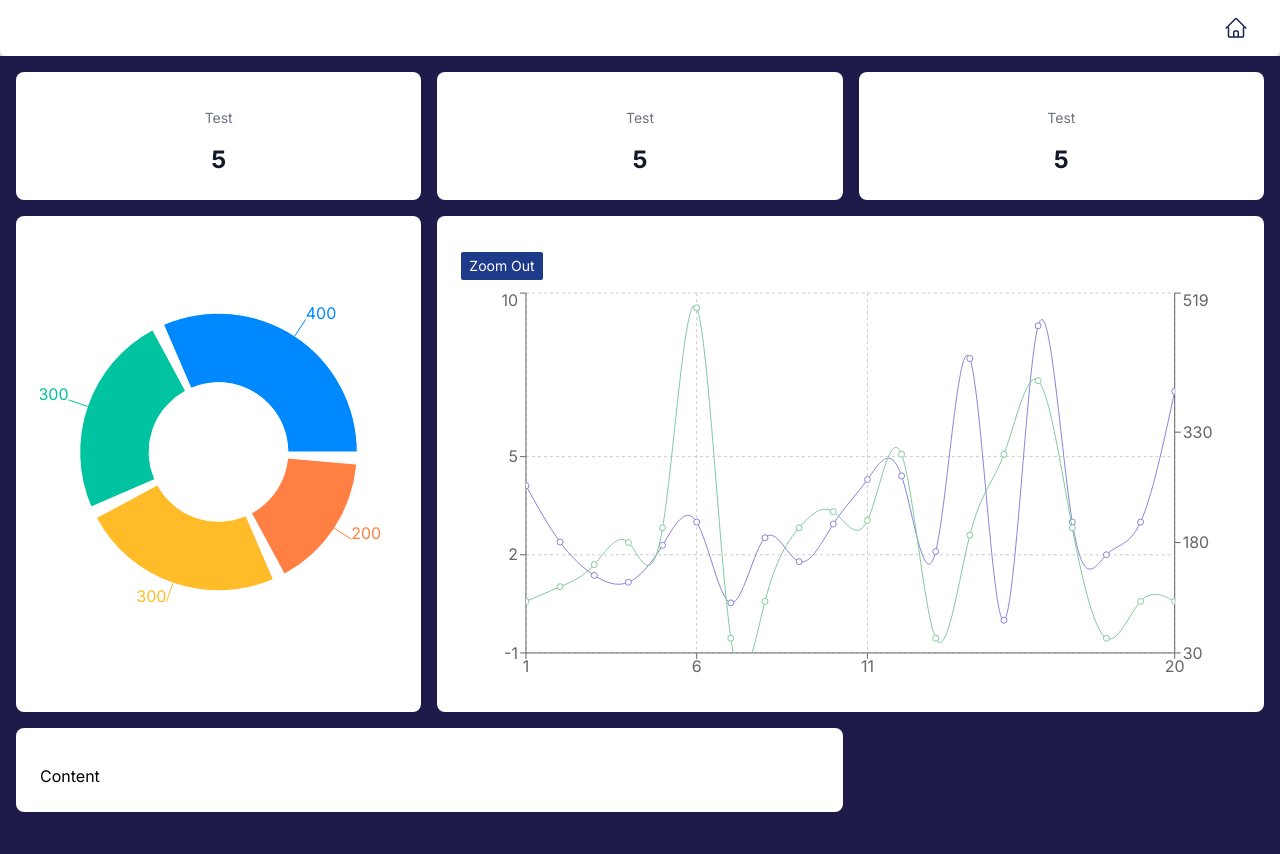
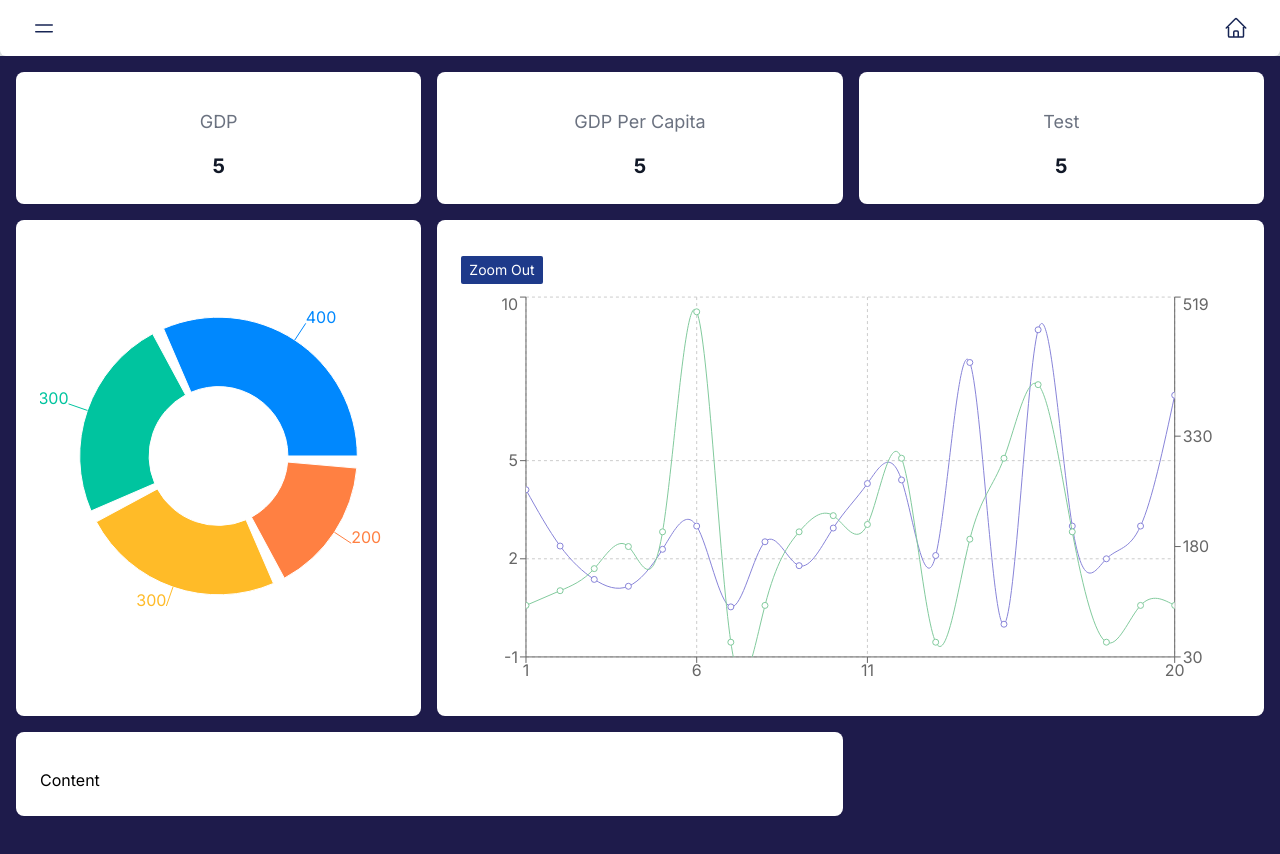
Before and after one commit to Taylorgtyler/portfolio-dashboard, a Next.js app: page / in a window 1280 px wide. Built offline with nearby package versions, Linux system fonts and the light colour scheme.

Commit message:
updated kpi styles and added header icon

```diff
--- a/app/components/dashboardheader/index.js
+++ b/app/components/dashboardheader/index.js
@@ -1,9 +1,10 @@
 import React from "react";
-import { HomeIcon } from "@heroicons/react/24/outline";
+import { HomeIcon, Bars2Icon } from "@heroicons/react/24/outline";
 
 const DashboardHeader = () => {
   return (
-    <div className="bg-white p-4 z-50 rounded-bl-md rounded-br-md flex justify-end">
+    <div className="bg-white p-4 z-50 rounded-bl-md rounded-br-md flex justify-between">
+      <Bars2Icon className="h-6 w-6 text-blue-950 ml-4" />
       <HomeIcon className="h-6 w-6 text-blue-950 mr-4" />
     </div>
   );
--- a/app/components/kpi/index.js
+++ b/app/components/kpi/index.js
@@ -3,8 +3,8 @@ import React from "react";
 const KPI = ({ label, value }) => {
   return (
     <div className="text-center rounded-lg">
-      <div className="text-sm text-gray-500 mb-4">{label}</div>
-      <div className="text-2xl font-bold text-gray-900">{value}</div>
+      <div className="text-lg text-gray-500 mb-4">{label}</div>
+      <div className="text-xl font-bold text-gray-900">{value}</div>
     </div>
   );
 };
--- a/app/page.js
+++ b/app/page.js
@@ -8,10 +8,10 @@ export default function Home() {
   return (
     <DashboardLayout>
       <Card rowSpan={1} colSpan={1}>
-        <KPI label={"Test"} value={5} />
+        <KPI label={"GDP"} value={5} />
       </Card>
       <Card rowSpan={1} colSpan={1}>
-        <KPI label={"Test"} value={5} />
+        <KPI label={"GDP Per Capita"} value={5} />
       </Card>
       <Card rowSpan={1} colSpan={1}>
         <KPI label={"Test"} value={5} />
```
